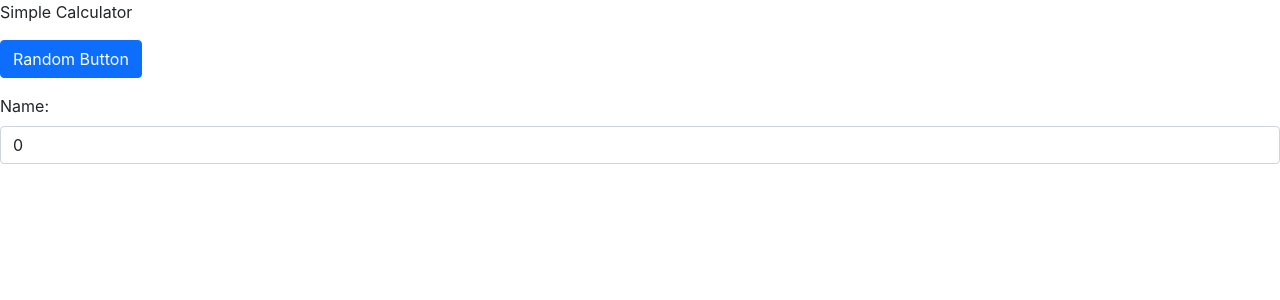
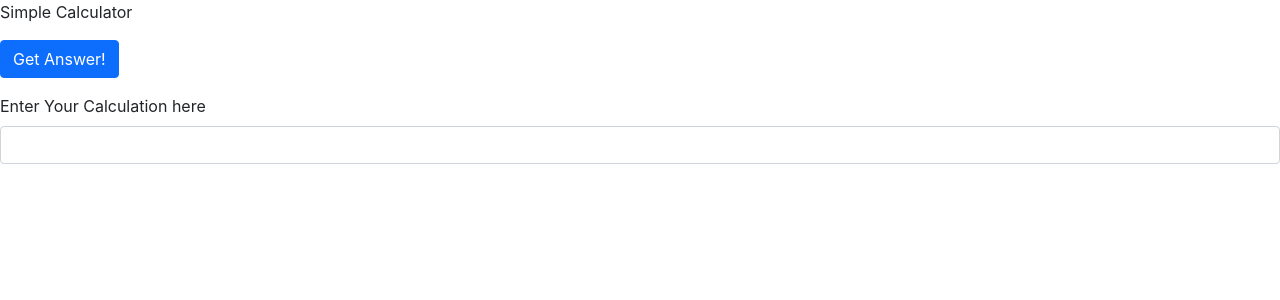
Before and after one commit to julius-muhum/simple_calculator, a React (Create React App) app: page / in a window 1280 px wide. Shown: the top 300 px of the page. Built offline with nearby package versions, Linux system fonts and the light colour scheme.

Commit message:
addedBasicFunctions

```diff
--- a/src/App.tsx
+++ b/src/App.tsx
@@ -4,21 +4,34 @@ import React from 'react';
 import { Button, Form } from "react-bootstrap";
 
 function App(){
-    const [numberTest,setNumberTest] = useState<number>(0);
-    function updateNumber(){
-        setNumberTest(numberTest+1);
+    const [calculation,setCalculation] = useState<string>("");
+    let newcalculation = "";
+    function updateCalculation(event: React.ChangeEvent<HTMLInputElement>){
+        setCalculation(event.target.value);
+    }
+    function findValidChars(theCalculation: string){
+        for (let i = 0; i < theCalculation.length; i++){
+            if (theCalculation[i] === "+" || theCalculation[i] === "-" || theCalculation[i] === "*" || theCalculation[i] === "/"
+            || theCalculation[i] === "(" || theCalculation[i] === ")" || Number(theCalculation[i])){
+                newcalculation += theCalculation[i]
+            }
+        }
+    }
+    function performCalculation(){
+        findValidChars(calculation);
+        eval(newcalculation)
     }
     return(
         <div className="App">
             <header className="App-header">
                 <p>Simple Calculator</p>
             </header>
-            <p><Button onClick={updateNumber}>Random Button</Button></p>
+            <p><Button onClick={performCalculation}>Get Answer!</Button></p>
             <Form.Group controlId="formMovieName">
-                <Form.Label>Name:</Form.Label>
+                <Form.Label>Enter Your Calculation here</Form.Label>
                 <Form.Control
-                value={numberTest}
-                />
+                value={calculation}
+                onChange={updateCalculation}/>
             </Form.Group>
         </div>
     )
```
